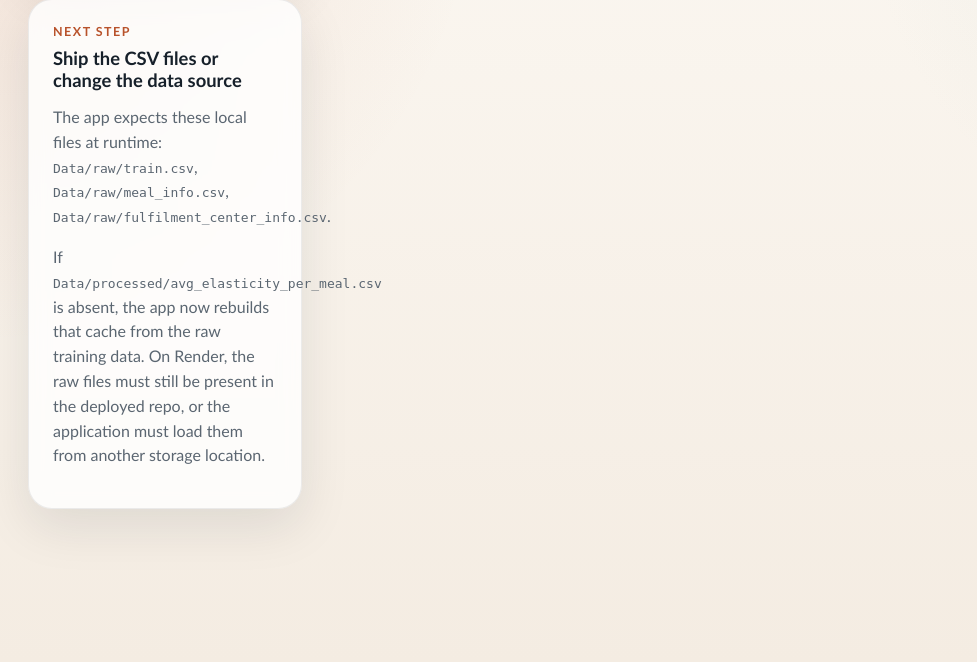
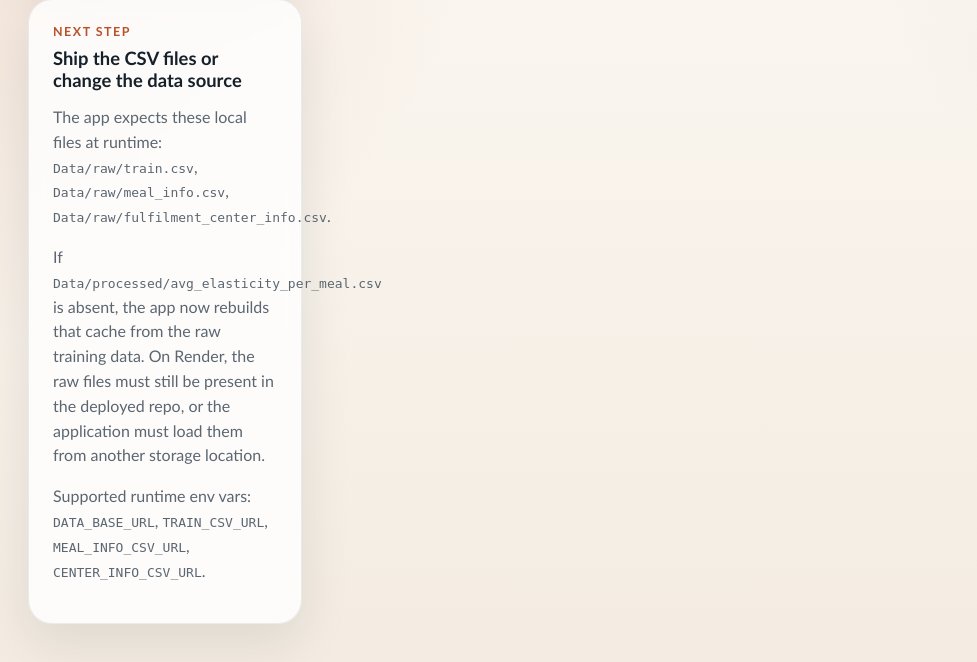
Before and after one commit to adam1861/Pricing-Engine, a FastAPI app: template WebApp/templates/error.html in a window 1280 px wide. Shown: the part 138-800 px from the top of the page, without its empty margins (0-977 px from the left). Run offline with FastAPI, Linux system fonts and the light colour scheme; the template is opened without the code that fills it, so the values that code supplies are empty; some libraries are stand-ins or nearby versions.

Commit message:
Support remote runtime CSV sources for Render

```diff
--- a/WebApp/service.py
+++ b/WebApp/service.py
@@ -1,7 +1,11 @@
 from __future__ import annotations
 
+import os
+import shutil
 from functools import lru_cache
 from pathlib import Path
+from urllib.parse import urljoin
+from urllib.request import urlopen
 
 import numpy as np
 import pandas as pd
@@ -24,6 +28,7 @@ TRAIN_PATH = RAW_DIR / "train.csv"
 MEAL_INFO_PATH = RAW_DIR / "meal_info.csv"
 CENTER_INFO_PATH = RAW_DIR / "fulfilment_center_info.csv"
 ELASTICITY_PATH = PROCESSED_DIR / "avg_elasticity_per_meal.csv"
+DATA_BASE_URL_ENV = "DATA_BASE_URL"
 
 
 def _build_elasticity_table(train: pd.DataFrame) -> pd.DataFrame:
@@ -68,13 +73,71 @@ def _build_elasticity_table(train: pd.DataFrame) -> pd.DataFrame:
     return elasticity
 
 
+def _required_runtime_files() -> list[tuple[Path, str, str]]:
+    return [
+        (TRAIN_PATH, "TRAIN_CSV_URL", "train.csv"),
+        (MEAL_INFO_PATH, "MEAL_INFO_CSV_URL", "meal_info.csv"),
+        (CENTER_INFO_PATH, "CENTER_INFO_CSV_URL", "fulfilment_center_info.csv"),
+    ]
+
+
+def _resolve_remote_url(filename: str, specific_env_var: str) -> str | None:
+    specific_url = os.getenv(specific_env_var)
+    if specific_url:
+        return specific_url
+
+    base_url = os.getenv(DATA_BASE_URL_ENV)
+    if not base_url:
+        return None
+
+    return urljoin(base_url.rstrip("/") + "/", filename)
+
+
+def _download_runtime_file(url: str, destination: Path) -> None:
+    destination.parent.mkdir(parents=True, exist_ok=True)
+    with urlopen(url) as response, destination.open("wb") as target:
+        shutil.copyfileobj(response, target)
+
+
+def _ensure_required_runtime_files() -> None:
+    missing_local: list[str] = []
+    download_failures: list[str] = []
+
+    for path, specific_env_var, filename in _required_runtime_files():
+        if path.exists():
+            continue
+
+        remote_url = _resolve_remote_url(filename, specific_env_var)
+        if not remote_url:
+            missing_local.append(str(path.relative_to(ROOT_DIR)))
+            continue
+
+        try:
+            _download_runtime_file(remote_url, path)
+        except Exception as exc:  # pragma: no cover - exercised through caller behavior
+            download_failures.append(f"{path.relative_to(ROOT_DIR)} from {remote_url} ({exc})")
+
+    if not missing_local and not download_failures:
+        return
+
+    guidance = (
+        "Provide the raw CSV files locally or set DATA_BASE_URL, or the specific "
+        "TRAIN_CSV_URL / MEAL_INFO_CSV_URL / CENTER_INFO_CSV_URL environment variables."
+    )
+    messages: list[str] = []
+    if missing_local:
+        messages.append("Missing required project files: " + ", ".join(missing_local))
+    if download_failures:
+        messages.append("Failed to download runtime files: " + ", ".join(download_failures))
+    messages.append(guidance)
+    raise FileNotFoundError(" ".join(messages))
+
+
 @lru_cache(maxsize=1)
 def _load_data_cached() -> tuple[pd.DataFrame, pd.DataFrame, pd.DataFrame, pd.DataFrame]:
-    required_paths = [
-        TRAIN_PATH,
-        MEAL_INFO_PATH,
-        CENTER_INFO_PATH,
-    ]
+    _ensure_required_runtime_files()
+
+    required_paths = [path for path, _, _ in _required_runtime_files()]
     missing = [str(path.relative_to(ROOT_DIR)) for path in required_paths if not path.exists()]
     if missing:
         raise FileNotFoundError("Missing required project files: " + ", ".join(missing))
--- a/WebApp/templates/error.html
+++ b/WebApp/templates/error.html
@@ -27,6 +27,13 @@
                     rebuilds that cache from the raw training data. On Render, the raw files must still
                     be present in the deployed repo, or the application must load them from another storage location.
                 </p>
+                <p class="support-copy">
+                    Supported runtime env vars:
+                    <code>DATA_BASE_URL</code>,
+                    <code>TRAIN_CSV_URL</code>,
+                    <code>MEAL_INFO_CSV_URL</code>,
+                    <code>CENTER_INFO_CSV_URL</code>.
+                </p>
             </section>
         </section>
     </main>
```
Also changed, not shown: tests/test_service.py (+59 -0 lines), README.md.
